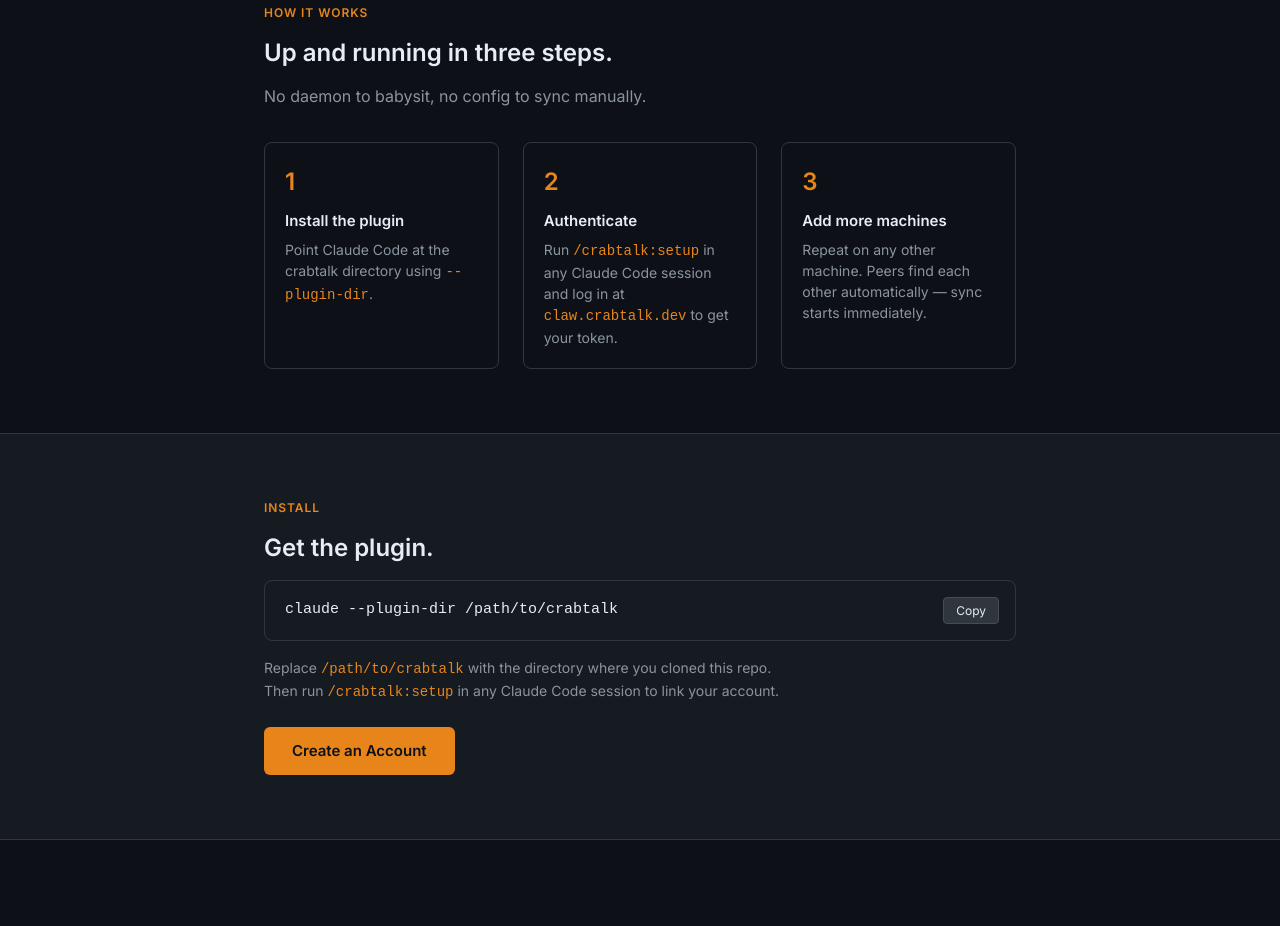
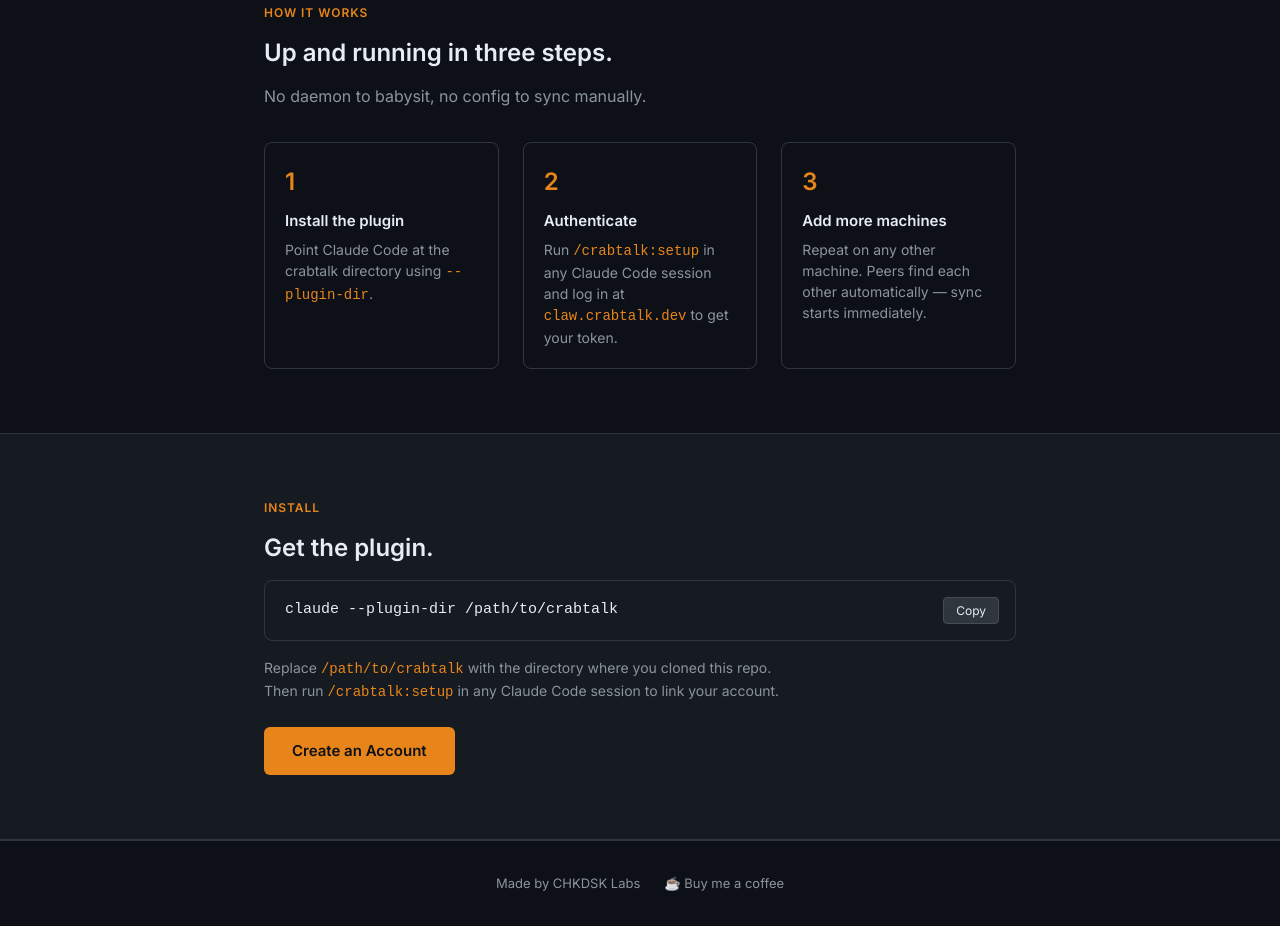
Before and after one commit to CHKDSKLabs/crabtalk, a plain HTML site: page marketing/index.html in a window 1280 px wide. Shown: the part 1105-2031 px from the top of the page. Before the commit the page ends 1945 px from the top, so only its background shows below. Drawn offline with Linux system fonts and the light colour scheme.

Commit message:
feat: add footer — marketing site complete

```diff
--- a/marketing/index.html
+++ b/marketing/index.html
@@ -324,6 +324,11 @@
     </div>
   </section>
 
+  <footer>
+    <a href="https://chkdsklabs.io" target="_blank" rel="noopener">Made by CHKDSK Labs</a>
+    <a href="https://buymeacoffee.com/jayub" target="_blank" rel="noopener">☕ Buy me a coffee</a>
+  </footer>
+
   <script>
     document.getElementById('copy-btn').addEventListener('click', () => {
       const text = document.getElementById('install-cmd').textContent;
```
